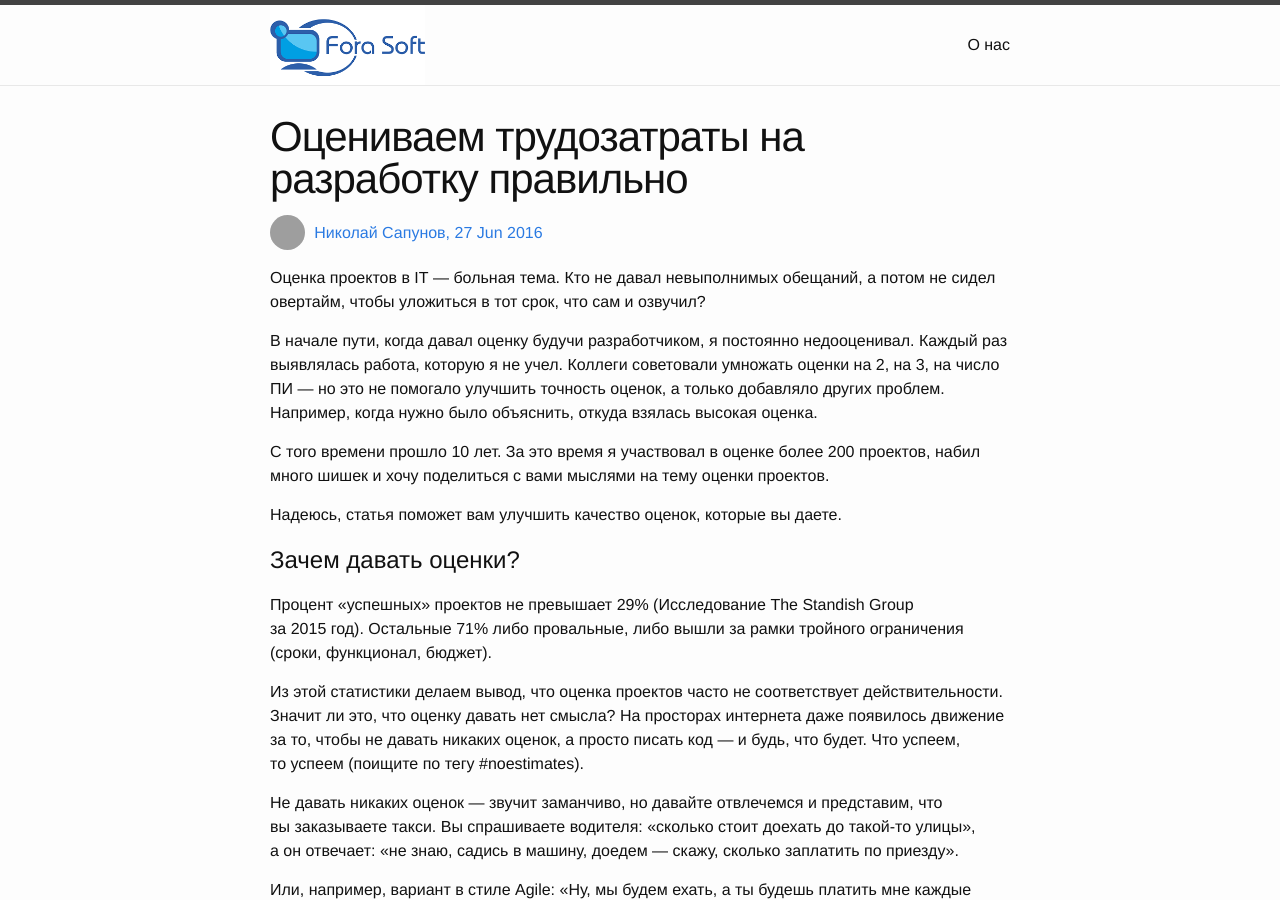
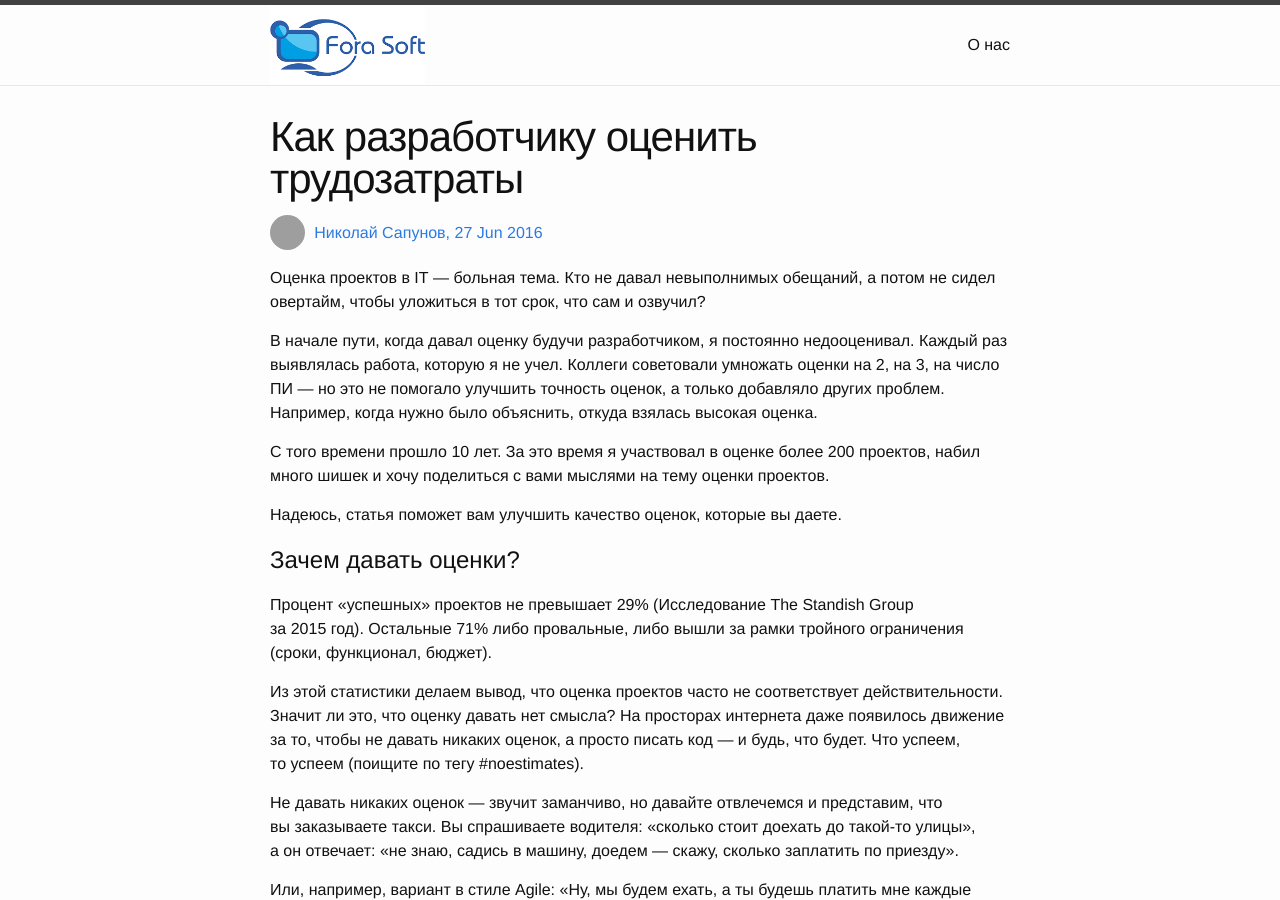
Before and after one commit to forasoft/forasoft.github.io, a Jekyll site: the page built from _posts/2016-06-28-software-estimation.md, in a window 1280 px wide and 900 px high. Built offline with Jekyll 4.4.1, drawn with Linux system fonts in a browser that asks for light colours; comment, search, counter and statistics services are not loaded; grey boxes are pictures that could not be loaded.

Commit message:
Updated article title

```diff
--- a/_posts/2016-06-28-software-estimation.md
+++ b/_posts/2016-06-28-software-estimation.md
@@ -1,9 +1,9 @@
 ---
 layout: post
-title:  "Оцениваем трудозатраты на разработку правильно"
+title:  "Как разработчику оценить трудозатраты"
 date:   2016-06-27 06:00:00 +0300
 permalink: /software-estimation/
-tags: [software estimation, software development]
+tags: [software estimation, software development, software estimation for developers]
 keywords: [estimation, software]
 author: nikolay-sapunov
 ---
```
